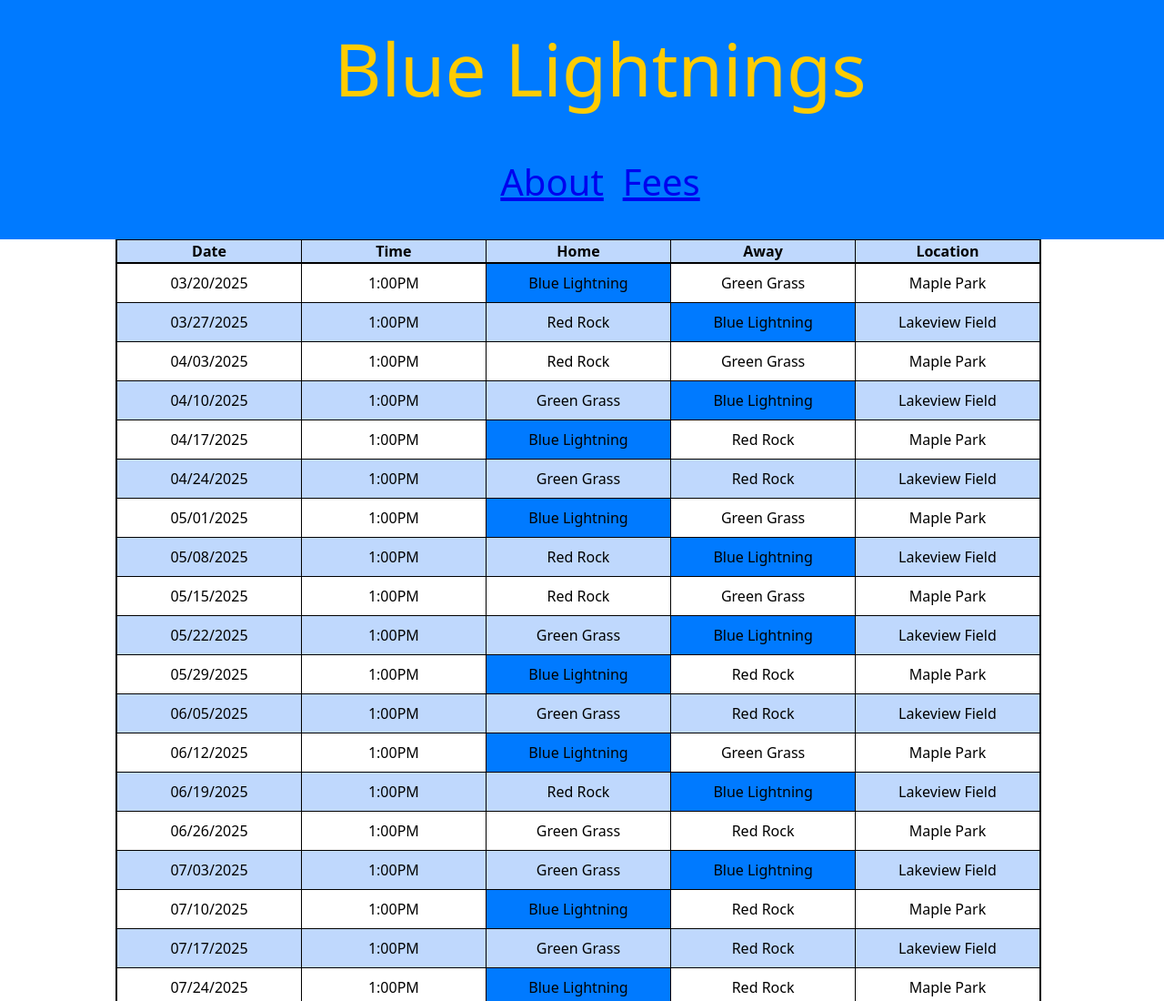
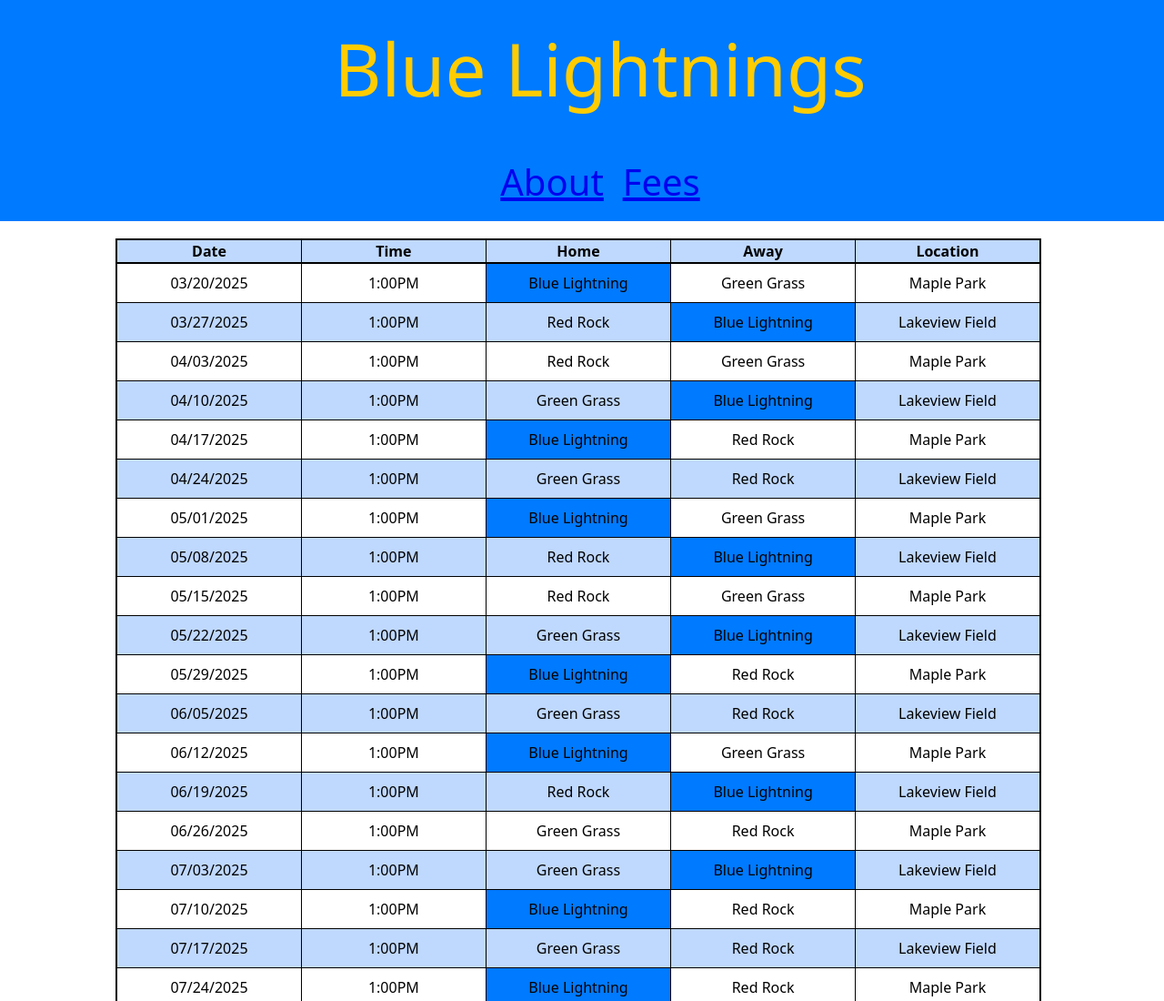
Before and after one commit to oy-yuji/Foundation-Final-Project, a plain HTML site: page schedule.html in a window 1280 px wide. Shown: the top 1100 px of the page at 91% size. Drawn offline with Linux system fonts and the light colour scheme.

Commit message:
Change regarding comment about thenavigation bar in the header.

```diff
--- a/schedule.css
+++ b/schedule.css
@@ -9,10 +9,10 @@ header{
     text-align: center;
     color: #ffcc00;
     padding: 20px;
-    padding-bottom: 25px;
+    padding-bottom: 5px;
 }
 
-/*Navigation bar in header*/
+/*Layout of navigation bar in header.*/
 nav li{
     color: white;
     font-size: 40px;
```
